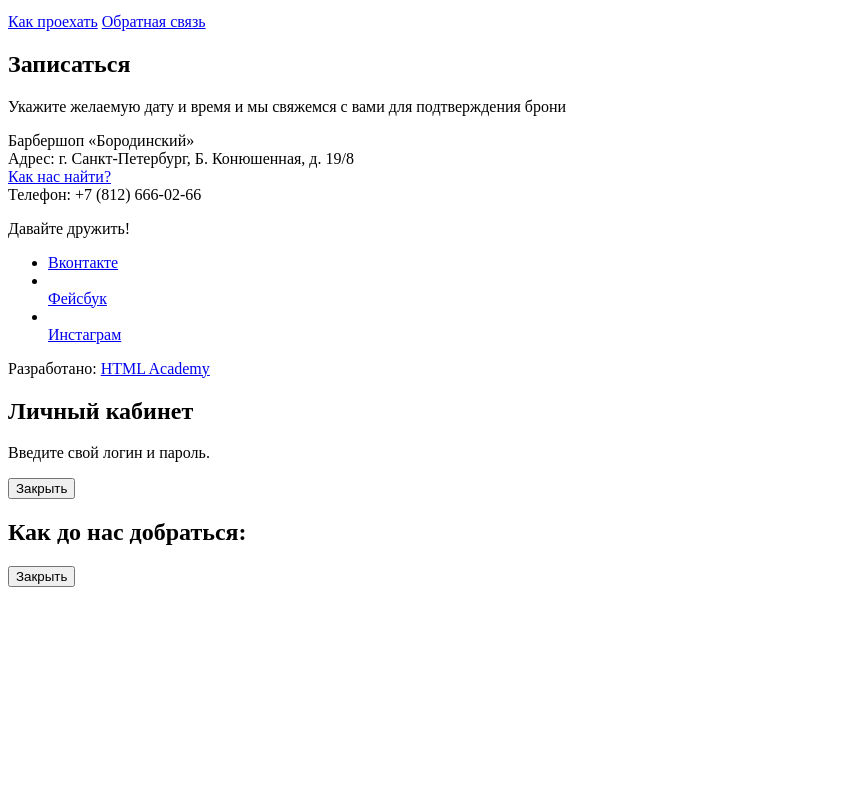
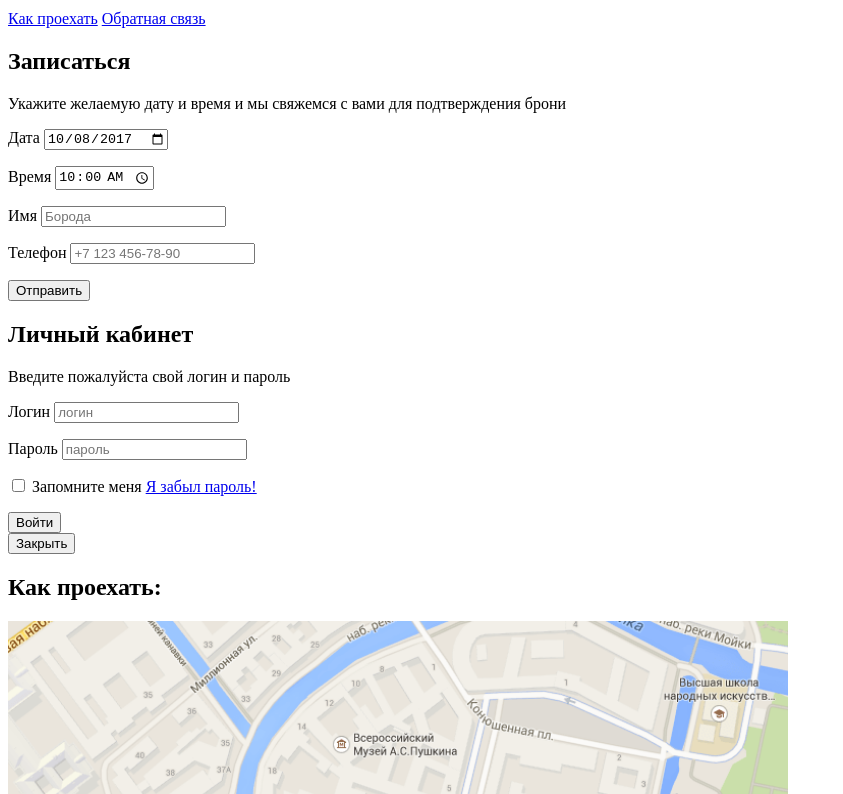
Before and after one commit to foxspb2012/1313957-barbershop-27, a plain HTML site: page index.html in a window 1280 px wide. Shown: the part 1046-1840 px from the top of the page, without its empty margins (0-843 px from the left). Before the commit the page ends 1641 px from the top, so only its background shows below. Drawn offline with Linux system fonts and the light colour scheme.

Commit message:
Доступная разметка главной страницы.
Произведена доступная разметка главной страницы.

```diff
--- a/index.html
+++ b/index.html
@@ -13,21 +13,22 @@
         </a>
         <ul>
           <li><a href="info.html">Информация</a></li>
-          <li><a href="news.hhml"></a>Новости</li>
-          <li><a href="price.html"></a>Прайс-лист</li>
-          <li><a href="catalog.html"></a>Магазин</li>
-          <li><a href="contacts.html"></a>Контакты</li>
+          <li><a href="news.hhml">Новости</a></li>
+          <li><a href="price.html">Прайс-лист</a></li>
+          <li><a href="catalog.html">Магазин</a></li>
+          <li><a href="contacts.html">Контакты</a></li>
         </ul>
         <ul>
           <li>
-            <button type="button">Войти</button>
+            <a href="login.html">
+              Вход
+            </a>
           </li>
         </ul>
       </nav>
     </header>
     <main>
       <h1>Барбершоп «Бородинский»</h1>
-      <section>
         <h2>Преимущества</h2>
         <ul>
           <li>
@@ -64,9 +65,9 @@
           <a href="#">
            <img src="img/studio.jpg" width="286" height="164" alt="Интерьер">
           </a>
-      </figure>
-      <button type="button">Назад</button>
-      <button type="button">Вперед</button>
+        </figure>
+        <button type="button">Назад</button>
+        <button type="button">Вперед</button>
       </section>
       <section>
         <h2>Контактная информация</h2>
@@ -86,7 +87,59 @@
       <section>
         <h2>Записаться</h2>
         <p>Укажите желаемую дату и время и мы свяжемся с вами для подтверждения брони</p>
-        <!-- Здесь будет форма -->
+        <form action="https://echo.htmlacademy.ru" method="post">
+          <p>
+            <label for="appointment_date">Дата</label>
+            <input type="date" id="appointment_date" name="date" value="2017-10-08">
+          </p>
+          <p>
+            <label for="appointment_time">Время</label>
+            <input type="time" id="appointment_time" name="time" value="10:00">
+          </p>
+          <p>
+            <label for="appointment_name">Имя</label>
+            <input type="text" id="appointment_name" name="name" value="" placeholder="Борода" required>
+          </p>
+          <p>
+            <label for="appointment_phone">Телефон</label>
+            <input type="tel" id="appointment_phone" name="phone" value="" placeholder="+7 123 456-78-90" required>
+          </p>
+          <button type="submit">
+            Отправить
+          </button>
+        </form>
+      </section>
+      <section>
+        <h2>Личный кабинет</h2>
+        <p>Введите пожалуйста свой логин и пароль</p>
+        <form action="https://echo.htmlacademy.ru" method="post">
+          <p>
+            <label for="user_login">Логин</label>
+            <input type="text" id="user_login" name="login" placeholder="логин" required>
+          </p>
+          <p>
+            <label for="user_password">Пароль</label>
+            <input type="password" id="user_password" name="password" placeholder="пароль" required>
+          </p>
+          <p>
+            <label>
+              <input type="checkbox" name="remember_me">
+              Запомните меня
+            </label>
+            <a href="#">Я забыл пароль!</a>
+          </p>
+          <button type="submit">
+            Войти
+          </button>
+         </form>
+       <button type="button">Закрыть</button>
+      </section>
+      <section>
+        <h2>Как проехать:</h2>
+        <p>
+          <img src="img/map.png" width="780" height="574" alt="Офис компании по адресу ул. Большая Конюшенная 19/8, Санкт-Петербург">
+        </p>
+        <button type="button">Закрыть</button>
       </section>
     </main>
     <footer>
@@ -109,16 +162,5 @@
         <a href="https://htmlacademy.ru">HTML Academy</a>
       </p>
     </footer>
-
-    <section>
-      <h2>Личный кабинет</h2>
-      <p>Введите свой логин и пароль.</p>
-      <!-- Здесь будет форма -->
-      <button type="button">Закрыть</button>
-    </section>
-    <section>
-      <h2>Как до нас добраться:</h2>
-      <button type="button">Закрыть</button>
-    </section>
   </body>
 </html>
```
Also changed, not shown: img/facebook.svg, img/instagram.svg, img/login.svg (added), img/vk.svg, 1 other file.
